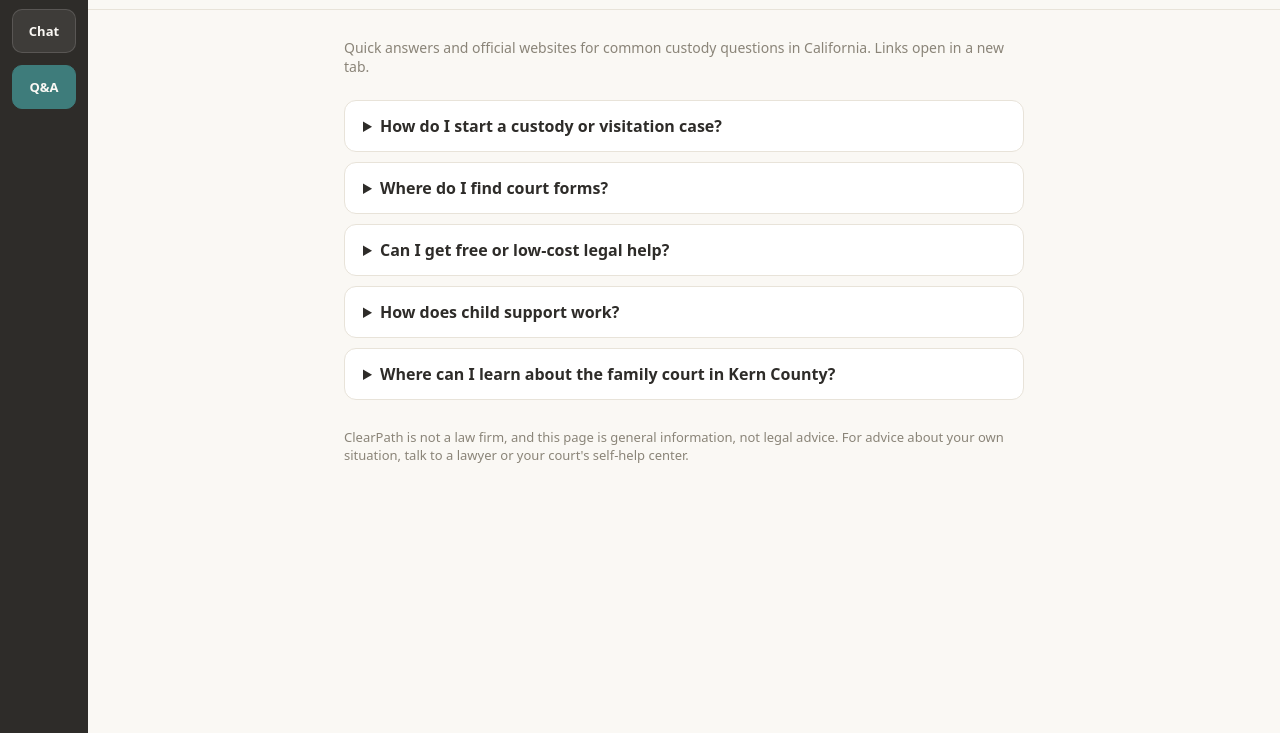
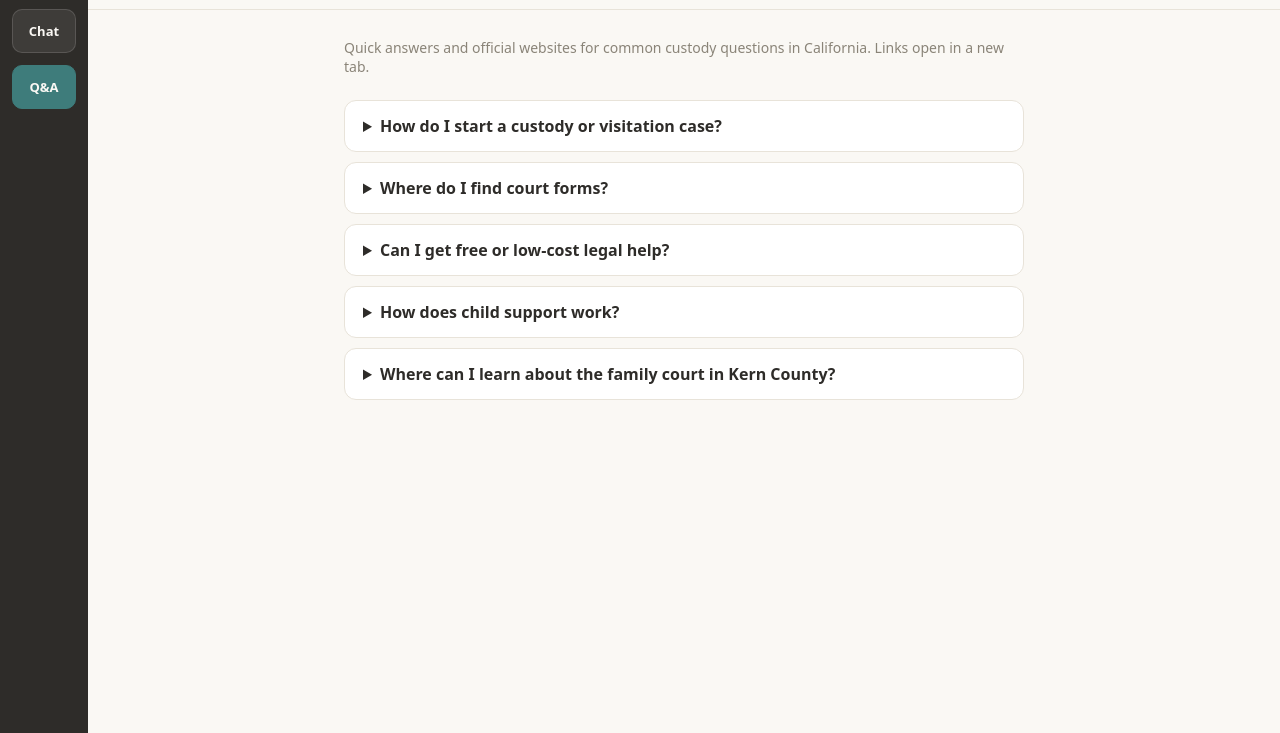
Before and after one commit to slime785/ClearPath, a website: page public/legal.html in a window 1280 px wide. Shown: the part 67-800 px from the top of the page. Drawn offline with Linux system fonts and the light colour scheme; no server answers.

Commit message:
Remove text

```diff
--- a/public/legal.html
+++ b/public/legal.html
@@ -131,11 +131,6 @@
             <li><a href="https://kern.courts.ca.gov/general-information/legal-resources" target="_blank" rel="noopener noreferrer">Kern County Superior Court: Legal Resources</a></li>
           </ul>
         </details>
-
-        <p class="qa-footer">
-          ClearPath is not a law firm, and this page is general information, not legal advice.
-          For advice about your own situation, talk to a lawyer or your court's self-help center.
-        </p>
       </div>
     </div>
   </div>
```
